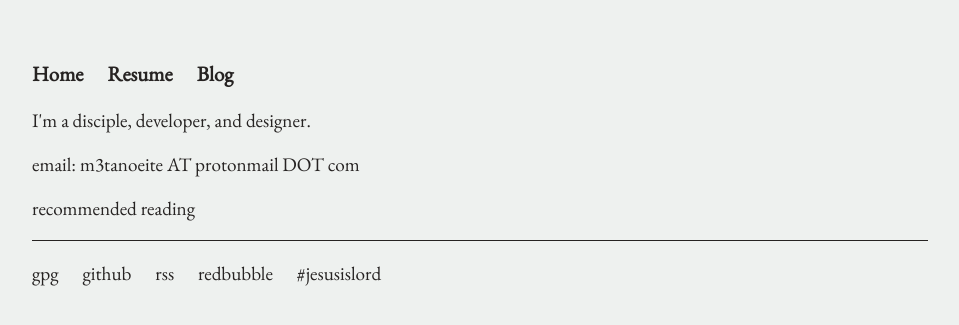
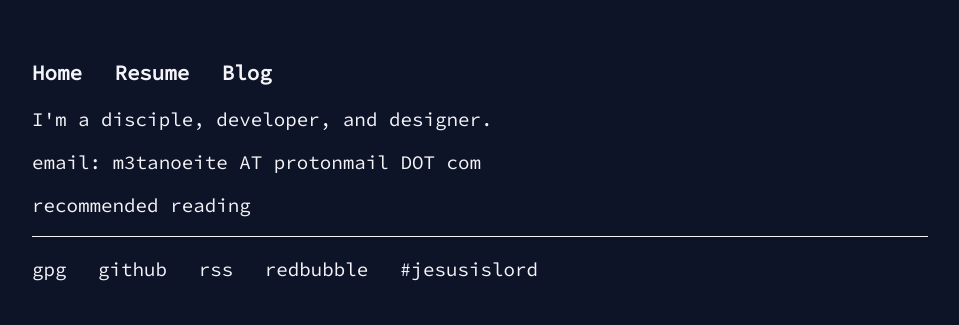
Before and after one commit to codyilardo/codyilardo.github.io, a Jekyll site: the page built from index.html, in a window 1280 px wide. Shown: the top 325 px of the page, without its empty margins (160-1119 px from the left). Built offline with Jekyll 4.4.1, drawn with Linux system fonts in a browser that asks for light colours.

Commit message:
css change

```diff
--- a/css/main.css
+++ b/css/main.css
@@ -7,10 +7,10 @@
 /* text 262322 */
 
 :root {
-  --bg: #eef1ef;
+  --bg: #0E1428;
   --accent: #7588A9;
-  --text: #262322;
-  --font: 'EB Garamond';
+  --text: #F4F4F8;
+  --font: 'Source Code Pro';
 }
 
 body {
```
